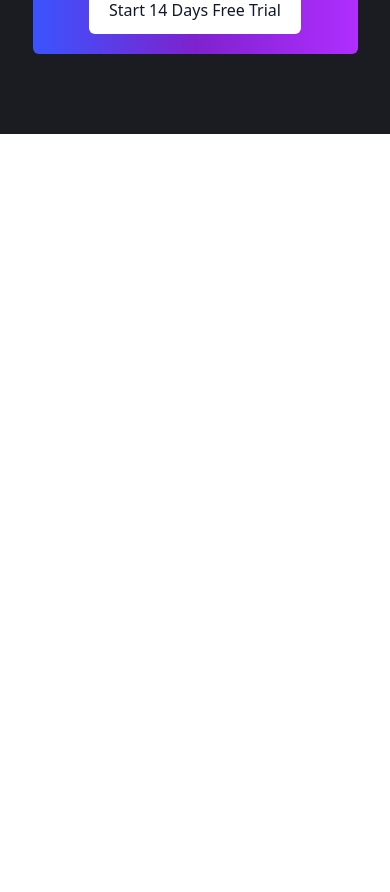
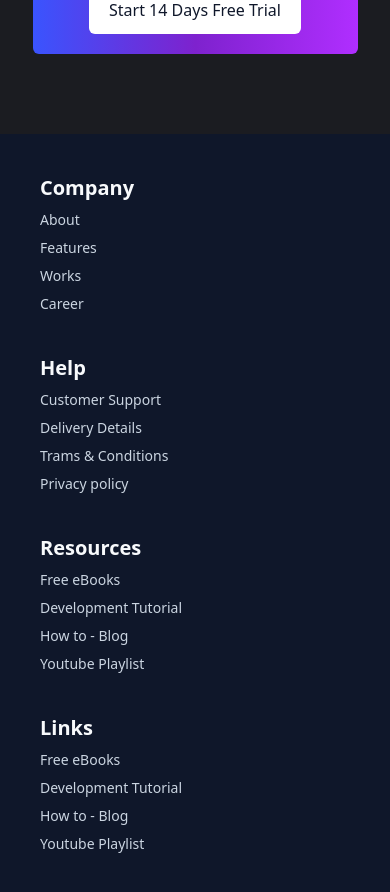
Before and after one commit to naymHdev/hotch-potch-lp, a React (Vite) app: page / in a window 390 px wide. Shown: the part 9540-10432 px from the top of the page. Before the commit the page ends 9674 px from the top, so only its background shows below. Built offline with nearby package versions, Linux system fonts and the light colour scheme.

Commit message:
[created] and || compleated a footer sections with full responsive ||

```diff
--- a/src/Home/Home.jsx
+++ b/src/Home/Home.jsx
@@ -20,7 +20,6 @@ const Home = () => {
       <CustomerFeedback />
       <Pricing />
       <Ads />
-      <div className=" pb-20"></div>
     </>
   );
 };
--- a/src/Shared/Footer/Footer.jsx
+++ b/src/Shared/Footer/Footer.jsx
@@ -1,11 +1,38 @@
-
-
 const Footer = () => {
-    return (
-        <div>
-
-        </div>
-    );
+  return (
+    <>
+      <footer className="footer p-10 md:px-20 text-slate-300 bg-slate-900 mt-20">
+        <nav>
+          <h6 className=" text-slate-50 text-xl font-semibold">Company</h6>
+          <a className="link link-hover">About</a>
+          <a className="link link-hover">Features</a>
+          <a className="link link-hover">Works</a>
+          <a className="link link-hover">Career</a>
+        </nav>
+        <nav>
+          <h6 className=" text-slate-50 text-xl font-semibold">Help</h6>
+          <a className="link link-hover">Customer Support </a>
+          <a className="link link-hover">Delivery Details</a>
+          <a className="link link-hover">Trams & Conditions</a>
+          <a className="link link-hover">Privacy policy</a>
+        </nav>
+        <nav>
+          <h6 className=" text-slate-50 text-xl font-semibold">Resources</h6>
+          <a className="link link-hover">Free eBooks</a>
+          <a className="link link-hover">Development Tutorial</a>
+          <a className="link link-hover">How to - Blog</a>
+          <a className="link link-hover">Youtube Playlist</a>
+        </nav>
+        <nav>
+          <h6 className=" text-slate-50 text-xl font-semibold">Links</h6>
+          <a className="link link-hover">Free eBooks</a>
+          <a className="link link-hover">Development Tutorial</a>
+          <a className="link link-hover">How to - Blog</a>
+          <a className="link link-hover">Youtube Playlist</a>
+        </nav>
+      </footer>
+    </>
+  );
 };
 
 export default Footer;
```
